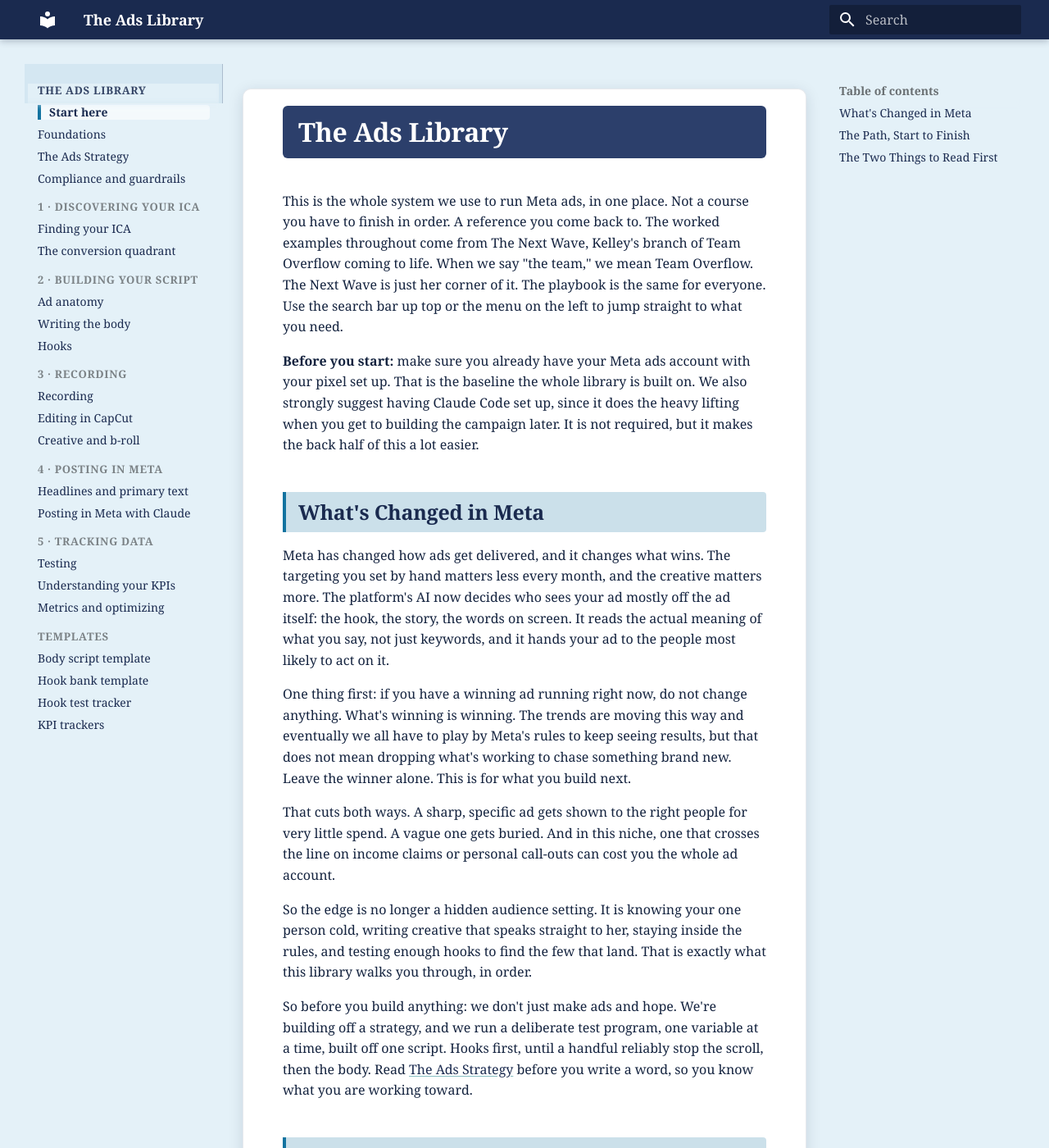
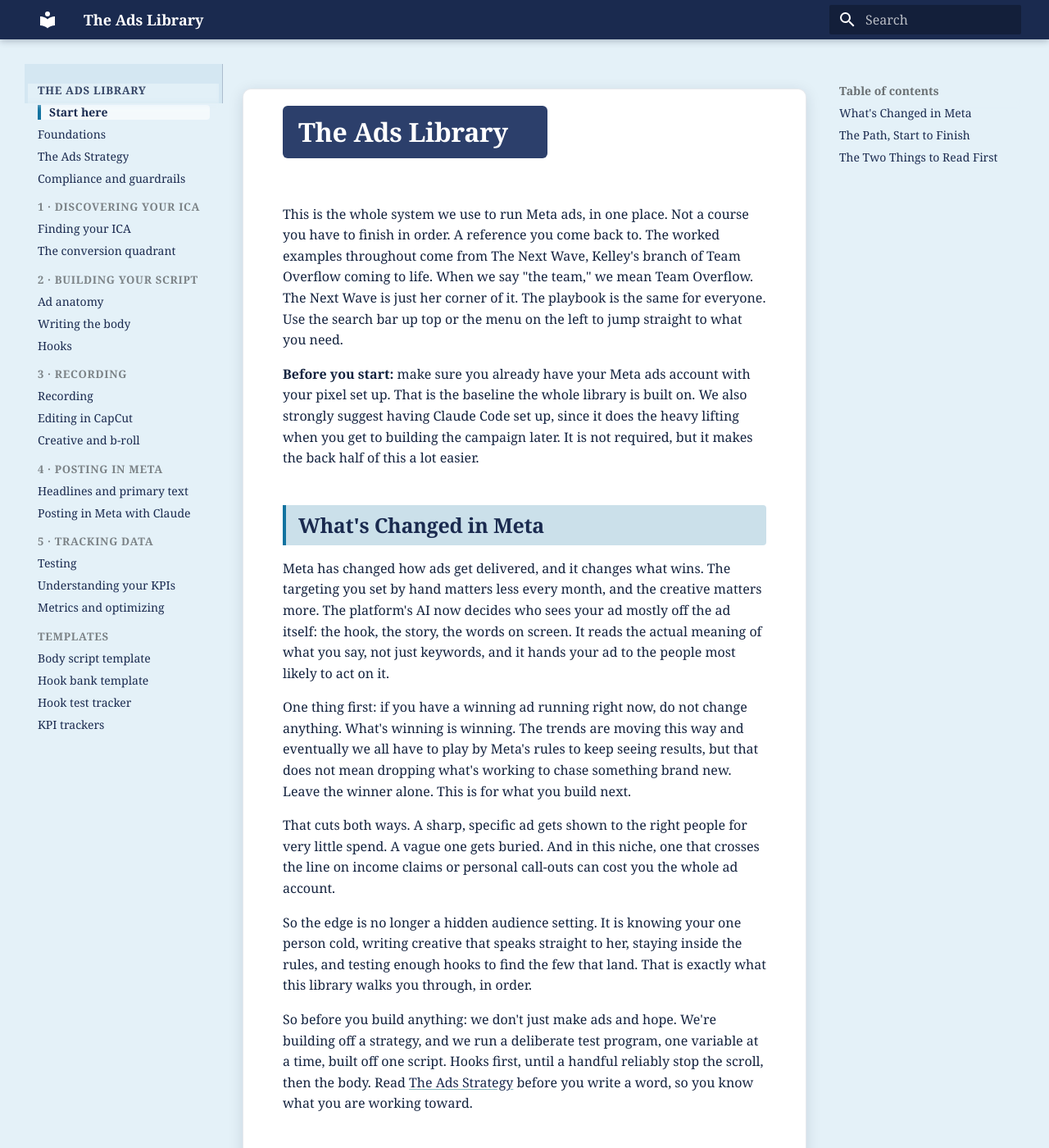
Before and after one commit to coogankelley/ads-library, an MkDocs documentation site: the page built from docs/index.md, in a window 1280 px wide and 1400 px high. Shown: the whole window at 82% size. Built offline with MkDocs 1.6.1 and Material for MkDocs 9.7.7, drawn with Linux system fonts in a browser that asks for light colours.

Commit message:
Fix home/page H1 stretching full width on mobile
Make .md-typeset h1 inline-block so the navy box hugs its text instead
of spanning the content width and highlighting empty space. Most visible
on mobile, where there's no white reading card behind it.

Co-Authored-By: Claude Opus 4.8 <noreply@anthropic.com>

```diff
--- a/docs/stylesheets/brand-v3.css
+++ b/docs/stylesheets/brand-v3.css
@@ -109,6 +109,9 @@ input,
   padding: 0.55rem 0.95rem;
   border-radius: 6px;
   border-bottom: none;
+  /* Hug the text so the navy box doesn't stretch full width and highlight
+     empty space (most visible on mobile, where there's no white card). */
+  display: inline-block;
 }
 .md-typeset h2 {
   font-weight: 700;
```
